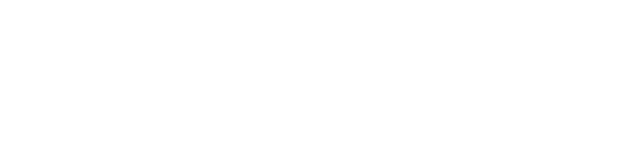
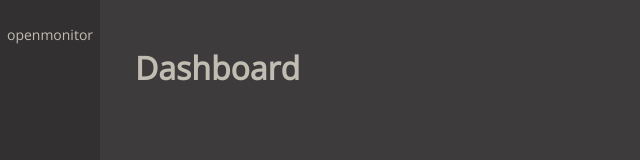
Before and after one commit to a-riceeater/openmonitor, a website: page html/home.html in a window 1280 px wide. Shown: the whole page, without its empty margins (0-640 px from the left). Drawn offline with nearby package versions, Linux system fonts and the light colour scheme.

Commit message:
dashboard

```diff
--- a/html/home.html
+++ b/html/home.html
@@ -4,8 +4,16 @@
     <meta charset="UTF-8">
     <meta name="viewport" content="width=device-width, initial-scale=1.0">
     <title>Dashboard - openmonitor</title>
+
+    <link rel="stylesheet" href="/main.css">
+    <link rel="stylesheet" href="/dash.css">
 </head>
 <body>
-
+    <div id="sidebar">
+        <p id="sb-l">openmonitor</p>
+    </div>
+    <div id="content">
+        <h1>Dashboard</h1>
+    </div>
 </body>
 </html>
--- a/index.js
+++ b/index.js
@@ -6,7 +6,9 @@ const app = express();
 
 app.use(express.static(path.join(__dirname, "public")));
 
-app.get("/", (req, res) => {});
+app.get("/", (req, res) => {
+    res.sendFile(path.join(__dirname, "html", "home.html"));
+});
 
 app.get("/login", (req, res) => {
     res.sendFile(path.join(__dirname, "html", "login.html"))
--- /dev/null
+++ b/public/dash.css
@@ -0,0 +1,31 @@
+#sidebar {
+    position: fixed;
+    left: 0;
+    top: 0;
+    width: 100px;
+    height: 100%;
+    background-color: #323031;
+    text-align: center;
+}
+
+#sb-l {
+    font-size: 14px;
+    color: lightgray;
+    margin-top: 25px;
+    color: #C1BDB3;
+}
+
+#content {
+    position: fixed;
+    left: 100px;
+    height: 100%;
+    width: calc(100% - 100px);
+    top: 0;
+    padding-left: 35px;
+    padding-top: 25px;
+    box-sizing: border-box;
+}
+
+#content > h1 {
+    color: #C1BDB3;
+}
--- a/public/main.css
+++ b/public/main.css
@@ -1,6 +1,6 @@
 @import url("https://fonts.googleapis.com/css?family=Open Sans");
 
 body {
-    background-color: #323031;
+    background-color: #3D3B3C;
     font-family: "Open Sans", sans-serif;
 }
```
